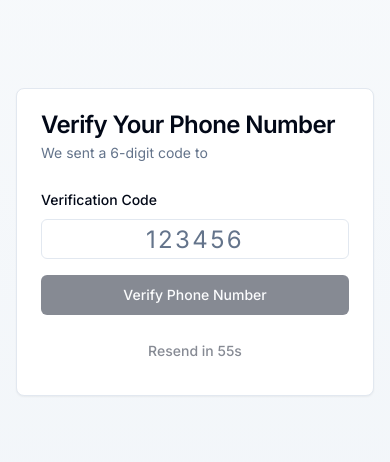
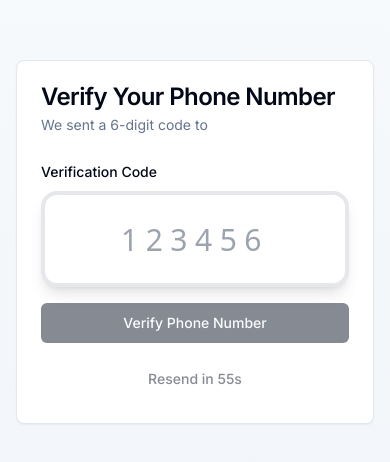
Before and after one commit to alidow/emailtotext, a Next.js app: page /verify in a window 390 px wide. Shown: the part 180-642 px from the top of the page. Built offline with nearby package versions, Linux system fonts and the light colour scheme; no server answers.

Commit message:
Fix phone input alignment and make verify code input consistent with landing page style

```diff
--- a/app/page.tsx
+++ b/app/page.tsx
@@ -113,7 +113,7 @@ export default function Home() {
                     onChange={handlePhoneChange}
                     maxLength={14}
                     required
-                    className="w-full pl-20 pr-8 h-24 text-3xl md:text-3xl text-center font-bold tracking-wider border-4 border-gray-200 bg-white rounded-2xl shadow-lg placeholder:text-gray-400 placeholder:text-3xl placeholder:font-normal focus:border-blue-500 focus:ring-4 focus:ring-blue-500/20 focus:shadow-xl focus:-translate-y-1 transition-all duration-300 hover:shadow-xl hover:border-gray-300 focus:outline-none"
+                    className="w-full pl-20 pr-8 h-24 text-3xl md:text-3xl text-left font-bold tracking-wider border-4 border-gray-200 bg-white rounded-2xl shadow-lg placeholder:text-gray-400 placeholder:text-3xl placeholder:font-normal focus:border-blue-500 focus:ring-4 focus:ring-blue-500/20 focus:shadow-xl focus:-translate-y-1 transition-all duration-300 hover:shadow-xl hover:border-gray-300 focus:outline-none"
                     style={{
                       letterSpacing: '0.15em',
                       fontFamily: 'system-ui, -apple-system, "SF Pro Display", sans-serif',
--- a/app/verify/page.tsx
+++ b/app/verify/page.tsx
@@ -104,7 +104,7 @@ function VerifyContent() {
 
             <div className="space-y-2">
               <Label htmlFor="code">Verification Code</Label>
-              <Input
+              <input
                 id="code"
                 type="text"
                 placeholder="123456"
@@ -112,7 +112,12 @@ function VerifyContent() {
                 onChange={(e) => setCode(e.target.value.replace(/\D/g, "").slice(0, 6))}
                 maxLength={6}
                 required
-                className="text-center text-2xl tracking-widest"
+                className="w-full px-8 h-24 text-3xl md:text-3xl text-center font-bold tracking-wider border-4 border-gray-200 bg-white rounded-2xl shadow-lg placeholder:text-gray-400 placeholder:text-3xl placeholder:font-normal focus:border-blue-500 focus:ring-4 focus:ring-blue-500/20 focus:shadow-xl focus:-translate-y-1 transition-all duration-300 hover:shadow-xl hover:border-gray-300 focus:outline-none"
+                style={{
+                  letterSpacing: '0.25em',
+                  fontFamily: 'system-ui, -apple-system, "SF Pro Display", sans-serif',
+                  fontSize: '1.875rem'
+                }}
               />
             </div>
 
```
